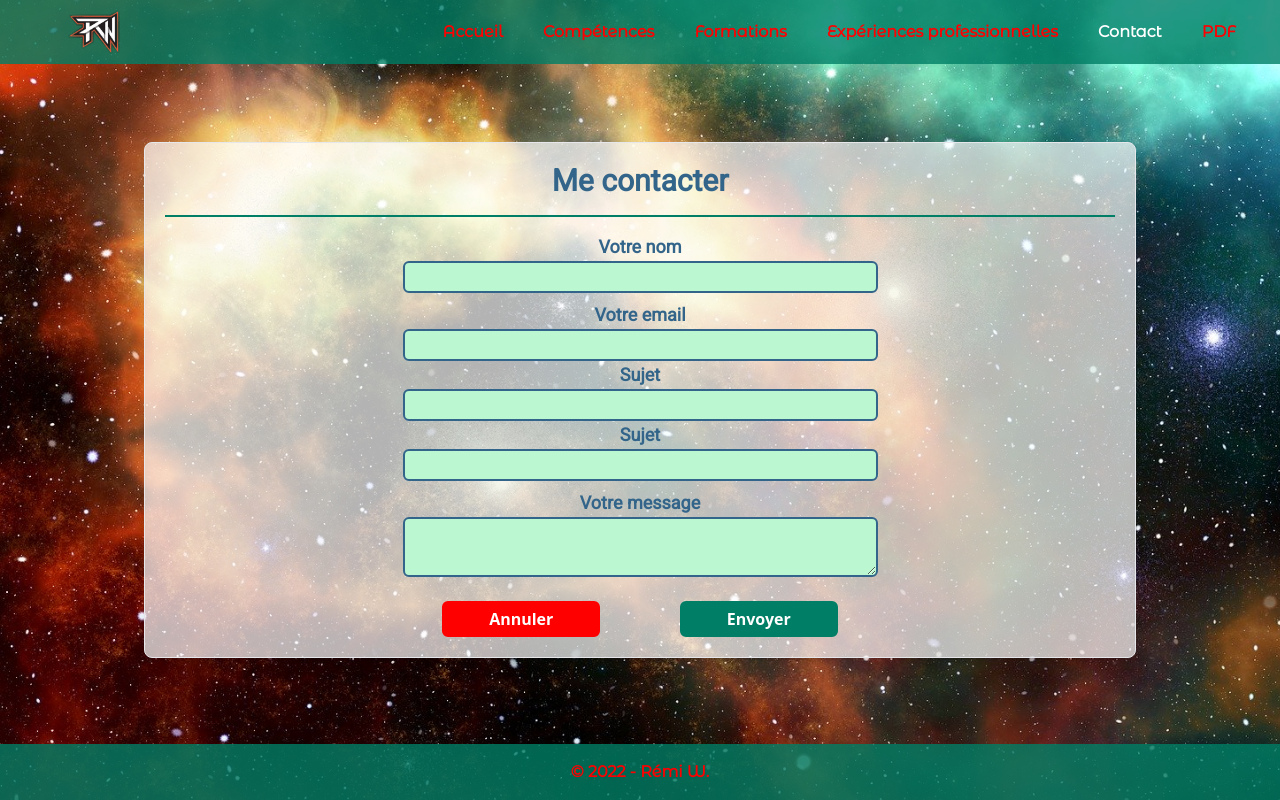
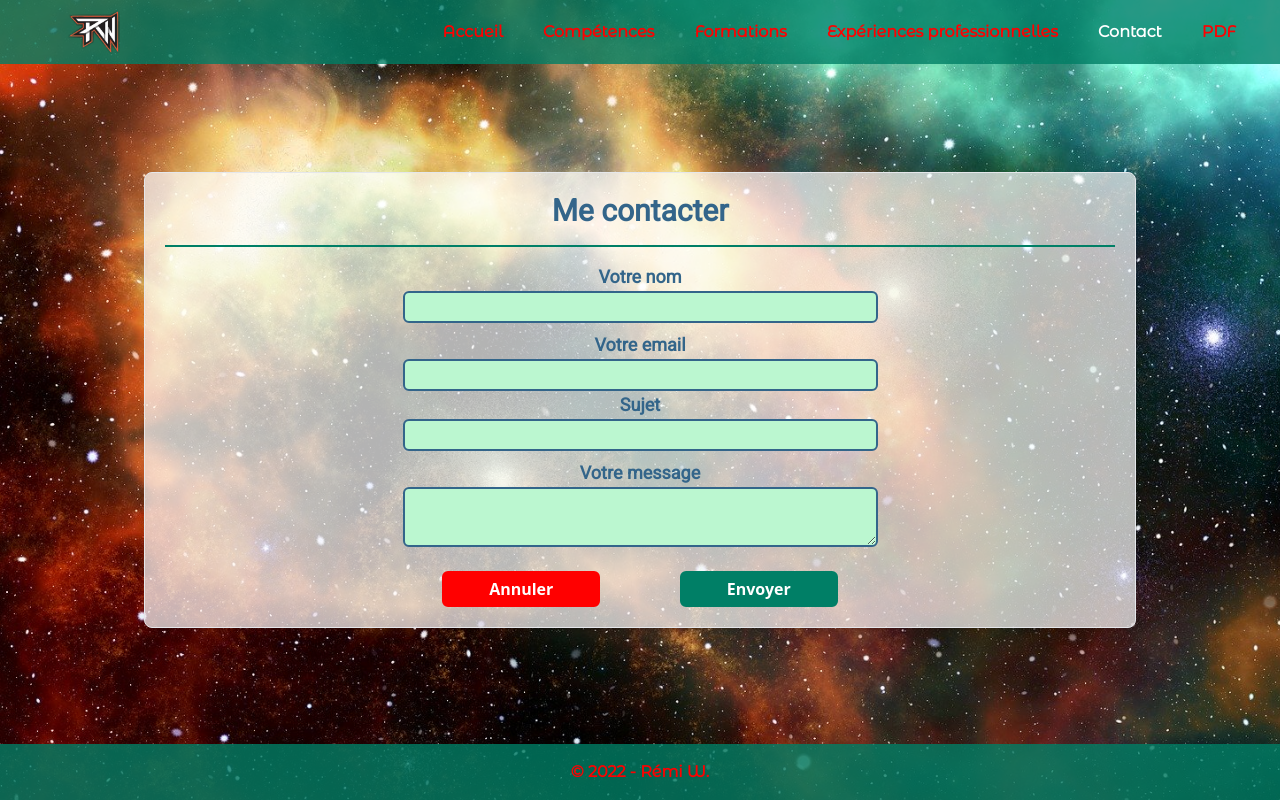
Before and after one commit to Willremi/cv-react, a React (Create React App) app: page /contact in a window 1280 px wide. Built offline with nearby package versions, Linux system fonts and the light colour scheme; a web font is replaced by a local one.

Commit message:
changemenet page contact

```diff
--- a/src/pages/Contact.js
+++ b/src/pages/Contact.js
@@ -11,12 +11,12 @@ const encode = (data) => {
 }
 
 (function(){
-    EmailJS.init("{process.env.REACT_APP_PUBLIC_KEY}");
+    EmailJS.init("CkWCL3uOwKfTyRGkP");
  })();
 
 const sendFeedBack = (serviceId, templateId, variables) => {
     EmailJS
-    .send(serviceId, templateId, variables, "{process.env.REACT_APP_PUBLIC_KEY}")
+    .send(serviceId, templateId, variables, "CkWCL3uOwKfTyRGkP")
     .then((res) => {
         console.log("success");
     })
@@ -94,15 +94,6 @@ const Contact = () => {
                                 name="email"
                             />
                             {touched.email && errors.email && <span className='text-div-red'>{errors.email}</span>}
-                            <label htmlFor="subject">Sujet</label>
-                            <Field
-                                as="input"
-                                type="text"
-                                name="subject"
-                                className=""
-                            />
-                            {touched.subject && errors.subject && <span className='text-div-red'>{errors.subject}</span>}
-
                             <label htmlFor="subject">Sujet</label>
                             <Field
                                 as="input"
```
